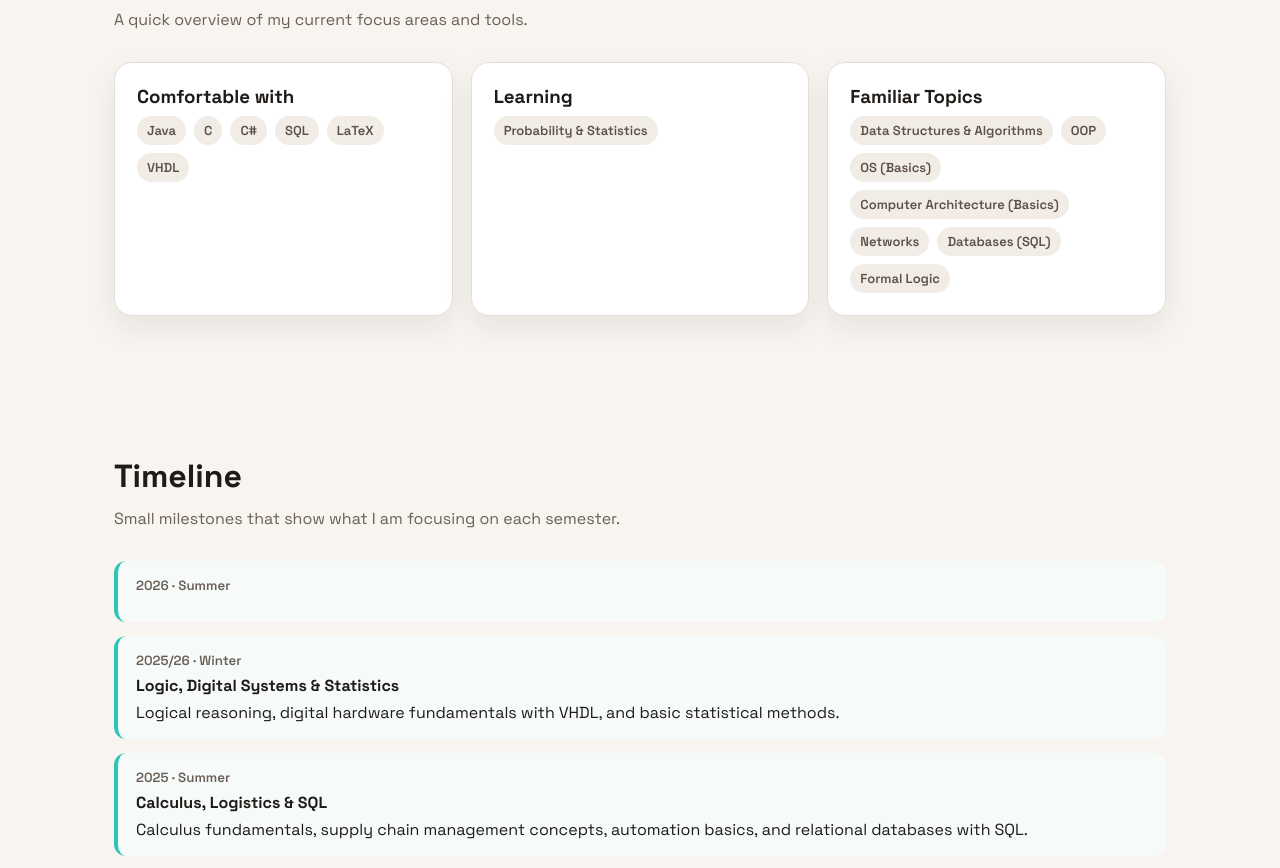
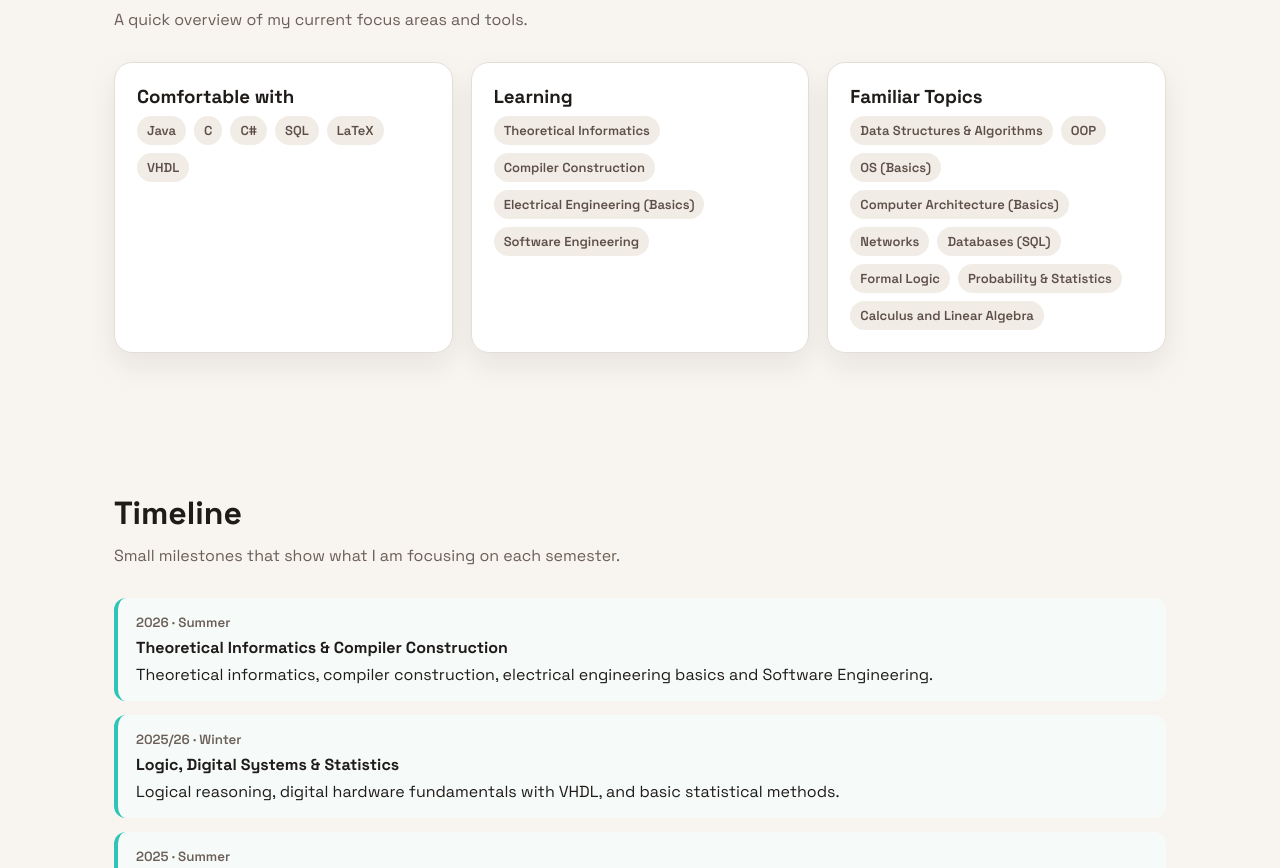
Before and after one commit to robineckebracht/Portfolio, a plain HTML site: page index.html in a window 1280 px wide. Shown: the part 1379-2247 px from the top of the page. Drawn offline with Linux system fonts and the light colour scheme; no server answers.

Commit message:
Updated Skills  for new Semester

```diff
--- a/index.html
+++ b/index.html
@@ -140,7 +140,10 @@
 					<div class="card">
 						<h3>Learning</h3>
 						<div class="pill-row">
-							<span class="pill">Probability & Statistics</span>
+							<span class="pill">Theoretical Informatics</span>
+							<span class="pill">Compiler Construction</span>
+							<span class="pill">Electrical Engineering (Basics)</span>
+							<span class="pill">Software Engineering</span>
 						</div>
 					</div>
 
@@ -154,6 +157,8 @@
 							<span class="pill">Networks</span>
 							<span class="pill">Databases (SQL)</span>
 							<span class="pill">Formal Logic</span>
+							<span class="pill">Probability & Statistics</span>
+							<span class="pill">Calculus and Linear Algebra</span>
 						</div>
 					</div>
 				</div>
@@ -169,8 +174,9 @@
 
 					<div class="timeline-item">
 						<small>2026 · Summer</small>
-						<strong></strong>
+						<strong>Theoretical Informatics & Compiler Construction</strong>
 						<span>
+							Theoretical informatics, compiler construction, electrical engineering basics and Software Engineering.
 						</span>
 					</div>
 
```
